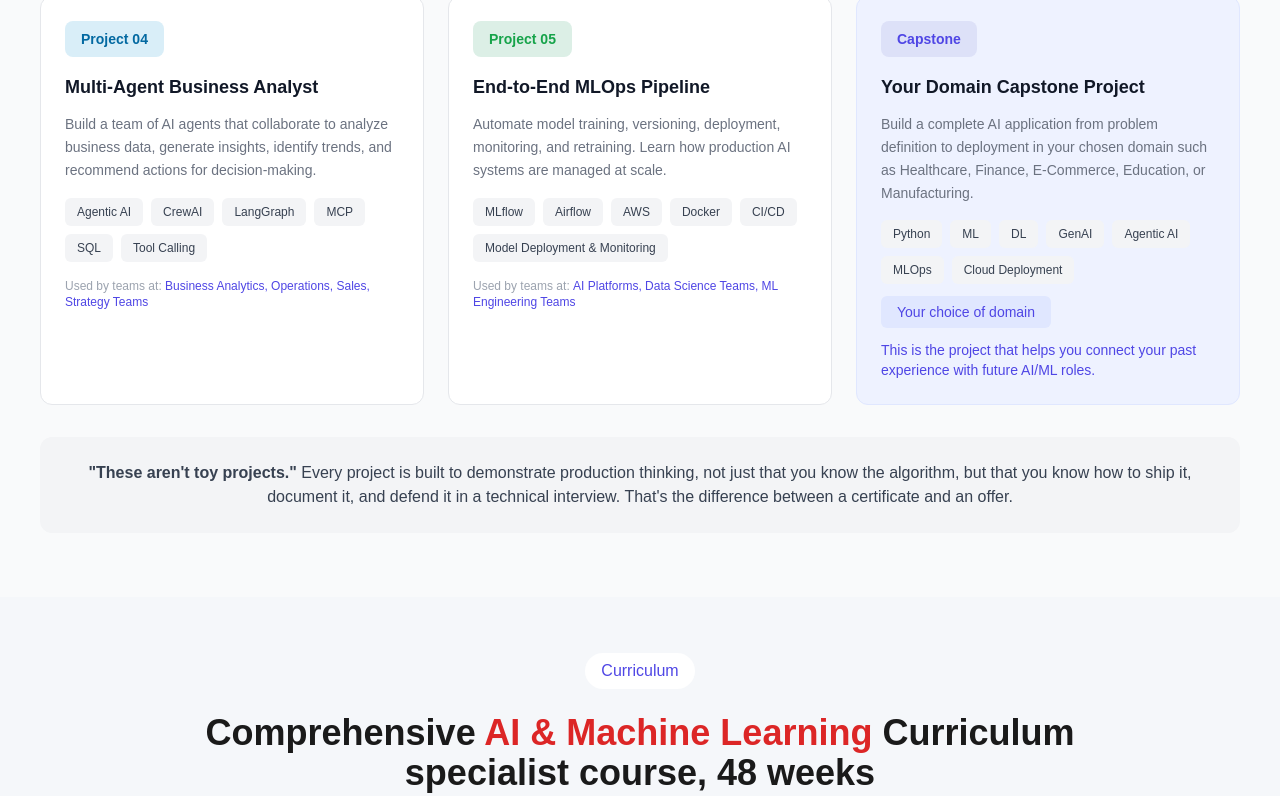
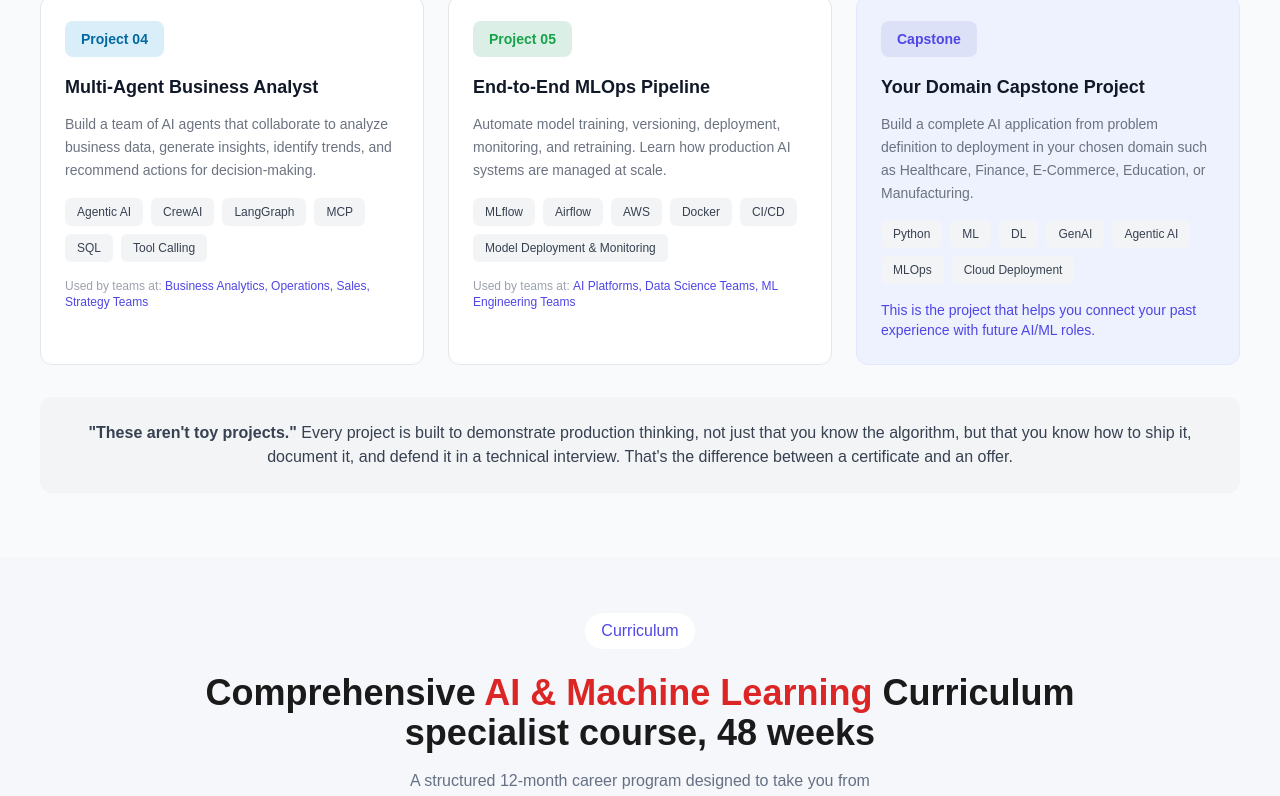
Before and after one commit to srinivas-dande/professionals-landing-page, a Next.js app: page / in a window 1280 px wide. Shown: the part 1535-2331 px from the top of the page. Built offline with nearby package versions, Linux system fonts and the light colour scheme.

Commit message:
created at

```diff
--- a/src/components/working-professionals/PortfolioSection.jsx
+++ b/src/components/working-professionals/PortfolioSection.jsx
@@ -53,7 +53,7 @@ export default function PortfolioSection() {
       tags: ['Python', 'ML', 'DL', 'GenAI', 'Agentic AI', 'MLOps', 'Cloud Deployment'],
       companies: [],
       isCapstone: true,
-      domainTag: 'Your choice of domain',
+
       footerText: 'This is the project that helps you connect your past experience with future AI/ML roles.'
     }
   ];
@@ -116,14 +116,7 @@ export default function PortfolioSection() {
                 </div>
               )}
 
-              {/* Domain Tag for Capstone */}
-              {project.domainTag && (
-                <div className="mb-4">
-                  <span className="bg-[#E0E7FF] text-[#4F46E5] text-sm px-4 py-2 rounded-md font-medium">
-                    {project.domainTag}
-                  </span>
-                </div>
-              )}
+
 
               {/* Companies */}
               {project.companies.length > 0 && (
```
